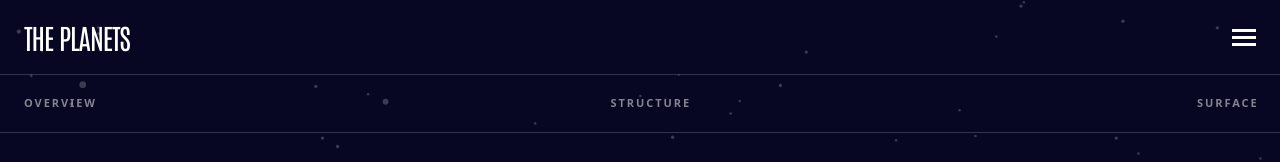
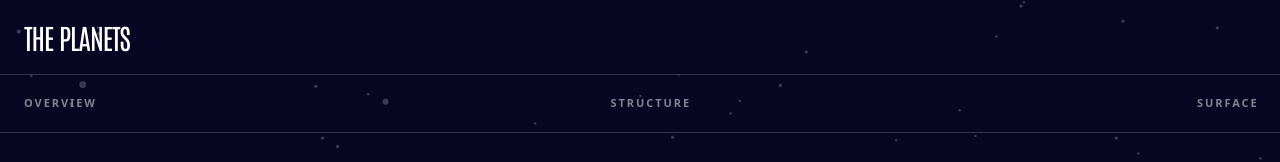
Before and after one commit to NikolozGel/planets-fact-site, a React (Vite) app: page / in a window 1280 px wide. Shown: the top 162 px of the page. Built offline with nearby package versions, Linux system fonts and the light colour scheme.

Commit message:
add responsive design 768px

```diff
--- a/src/assets/components/Header.tsx
+++ b/src/assets/components/Header.tsx
@@ -19,7 +19,7 @@ export default function Header() {
         <img
           src={hamburger}
           alt="hamburgerImg"
-          className="cursor-pointer"
+          className="cursor-pointer  sm:hidden"
           style={{ opacity: isOpen ? "1" : "0.2487" }}
           onClick={toggleMenu}
         />
@@ -41,22 +41,15 @@ export default function Header() {
         <hr className="opacity-[0.2]" />
       </div>
 
-      <div className="relative">
-        <div
-          className={`transition-opacity duration-500 ease-in-out ${
-            isOpen ? "opacity-100" : "opacity-0"
-          } absolute top-0 left-0 w-full`}
-        >
+      {isOpen ? (
+        <div>
           <Planets />
         </div>
-        <div
-          className={`transition-opacity duration-500 ease-in-out ${
-            isOpen ? "opacity-0" : "opacity-100"
-          } absolute top-0 left-0 w-full`}
-        >
+      ) : (
+        <div className="sm:hidden">
           <PlanetsMenu />
         </div>
-      </div>
+      )}
     </div>
   );
 }
```
